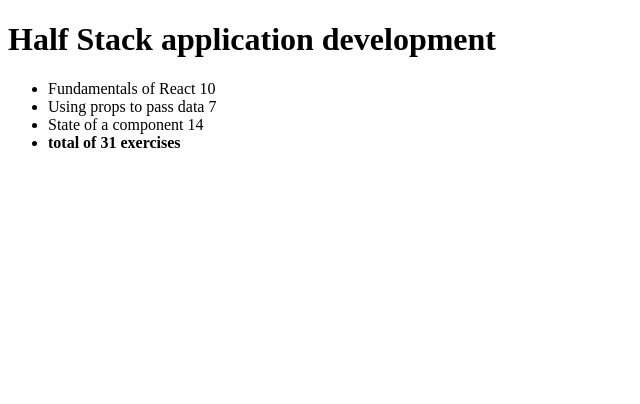
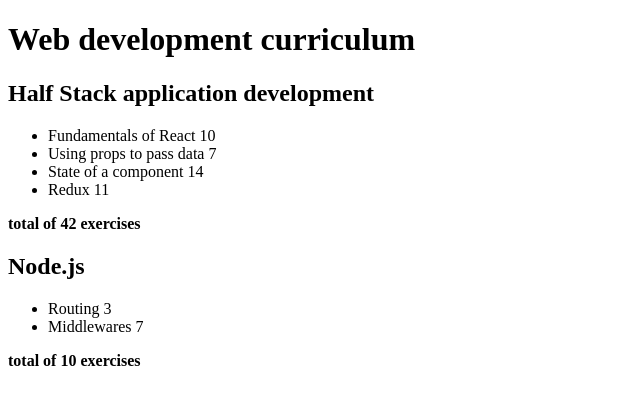
Before and after one commit to OMussa/fullstackopen, a React (Create React App) app in the folder part2/: page / in a window 1280 px wide. Shown: the top 404 px of the page, without its empty margins (0-640 px from the left). Built offline with nearby package versions, Linux system fonts and the light colour scheme.

Commit message:
exercise 2.3-2.5

```diff
--- a/part2/src/App.js
+++ b/part2/src/App.js
@@ -1,9 +1,10 @@
 import Course from "./components/Course"
 
 const App = () => {
-  const course = {
+  const course = [
+    {
+      name: 'Half Stack application development',
       id: 1,
-    name: 'Half Stack application development',
       parts: [
         {
           name: 'Fundamentals of React',
@@ -19,11 +20,40 @@
           name: 'State of a component',
           exercises: 14,
           id: 3
+        },
+        {
+          name: 'Redux',
+          exercises: 11,
+          id: 4
+        }
+      ]
+    },
+    {
+      name: 'Node.js',
+      id: 2,
+      parts: [
+        {
+          name: 'Routing',
+          exercises: 3,
+          id: 1
+        },
+        {
+          name: 'Middlewares',
+          exercises: 7,
+          id: 2
         }
       ]
     }
+  ]
 
-  return <Course course={course} />
+  return (
+    <div>
+      <Course course = {course} />
+    </div>
+  )
 }
 
+
+
+
 export default App
--- a/part2/src/components/Course.js
+++ b/part2/src/components/Course.js
@@ -1,15 +1,18 @@
 
 const Course = ({course}) =>{
-  const total = course.parts.reduce((current,sum) => current + sum.exercises , 0)
   return (
+
     <div>
-      <h1>{course.name}</h1>
+      <h1>Web development curriculum</h1>
+    {course.map(course => <div key ={course.id}>
+      <h2>{course.name}</h2>
       <ul>
-      {course.parts.map(part=><li key={part.id}>{part.name} {part.exercises}</li>)}
-      <li>
-        <b>total of {total} exercises</b>
-        </li>
+        {course.parts.map(parts=> <li key = {parts.id}>
+          {parts.name} {parts.exercises}
+        </li>)}
       </ul>
+      <b> total of {course.parts.reduce((current,sum)=>current + sum.exercises ,0 )} exercises</b>
+      </div>)}
     </div>
   )
 }
```
Lines whose indentation alone changed are shown as unchanged.
